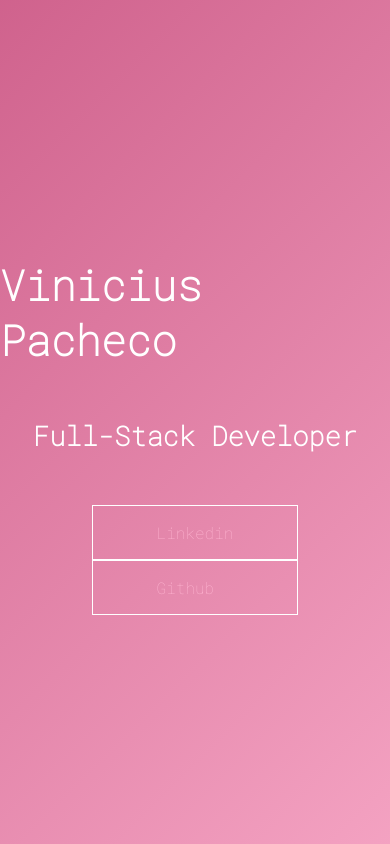
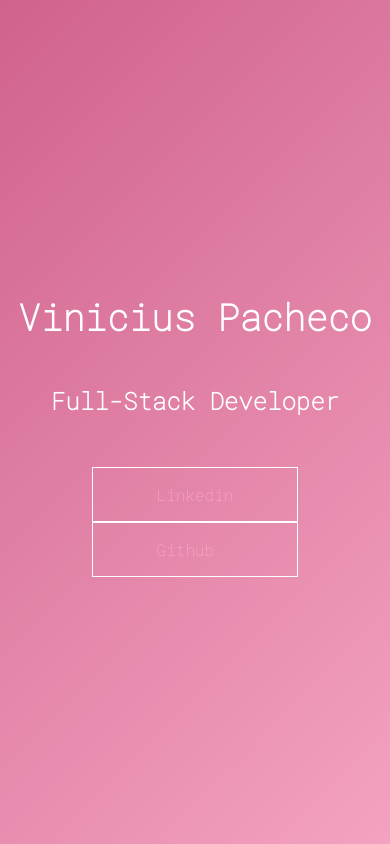
Before and after one commit to viniciuspachecodevjava/Background-gradient-media, a plain HTML site: page index.html in a window 390 px wide. Drawn offline with Linux system fonts and the light colour scheme.

Commit message:
Ajuste responsividade telas mobile

```diff
--- a/assets/styles/css.css
+++ b/assets/styles/css.css
@@ -20,12 +20,15 @@ body{
 }
 .box{
     display: flex;
+    width:100vw;
     justify-content: center;
     align-items: center;
     flex-direction: column;
+    position: relative;
 }
 .box h1{
     font-size:42px;
+
 }
 .box h2{
     font-size:27px;
@@ -59,5 +62,22 @@ body{
     .box .social-media{
         display: flex;
         flex-direction: column;
+
 }
+ .box > h1{
+    font-size:2.3rem;
 }
+.box > h2{
+    font-size:1.5rem;
+}
+
+}
+@media (max-width:375px){
+ .box > h1{
+    font-size:2rem;
+}
+.box > h2{
+    font-size:1.2rem;
+}
+
+}
```
